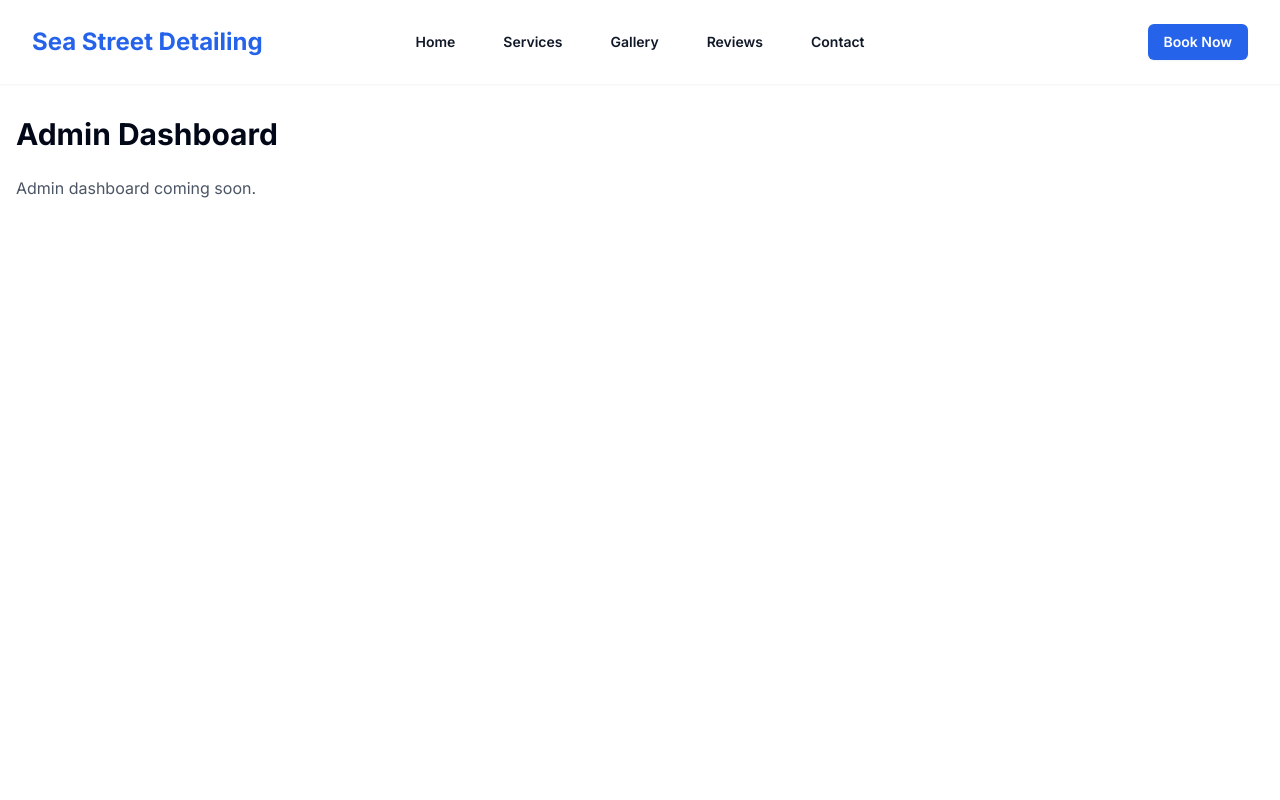
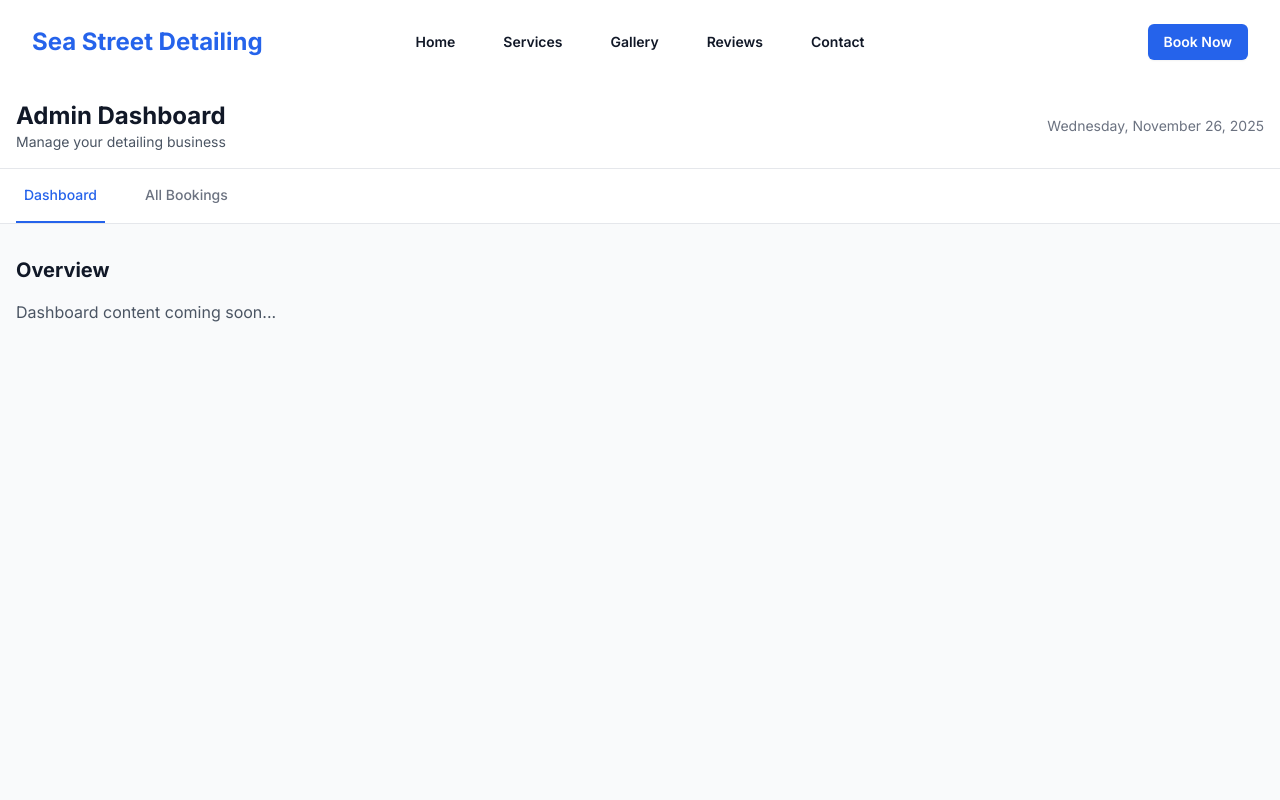
Before and after one commit to MartinHeath04/SeaStreetDetailing-Scheduling-Platform, a Next.js app: page /admin in a window 1280 px wide. Shown: the top 800 px of the page. Built offline with nearby package versions, Linux system fonts and the light colour scheme.

Commit message:
Add admin dashboard layout with navigation tabs
Created basic admin page structure with header and tab navigation for Dashboard and Bookings sections.

```diff
--- a/src/app/admin/page.tsx
+++ b/src/app/admin/page.tsx
@@ -1,8 +1,76 @@
+"use client"
+
+import { useState } from "react"
+
 export default function AdminPage() {
+  const [activeTab, setActiveTab] = useState<'dashboard' | 'bookings'>('dashboard')
+
   return (
-    <div className="container mx-auto px-4 py-8">
-      <h1 className="text-3xl font-bold mb-6">Admin Dashboard</h1>
-      <p className="text-gray-600">Admin dashboard coming soon.</p>
+    <div className="min-h-screen bg-gray-50">
+      {/* Admin Header */}
+      <div className="bg-white border-b border-gray-200">
+        <div className="container mx-auto px-4 py-4">
+          <div className="flex items-center justify-between">
+            <div>
+              <h1 className="text-2xl font-bold text-gray-900">Admin Dashboard</h1>
+              <p className="text-sm text-gray-600">Manage your detailing business</p>
+            </div>
+            <div className="text-sm text-gray-500">
+              {new Date().toLocaleDateString('en-US', {
+                weekday: 'long',
+                year: 'numeric',
+                month: 'long',
+                day: 'numeric'
+              })}
+            </div>
+          </div>
+        </div>
+      </div>
+
+      {/* Navigation Tabs */}
+      <div className="bg-white border-b border-gray-200">
+        <div className="container mx-auto px-4">
+          <div className="flex space-x-8">
+            <button
+              onClick={() => setActiveTab('dashboard')}
+              className={`py-4 px-2 border-b-2 font-medium text-sm transition-colors ${
+                activeTab === 'dashboard'
+                  ? 'border-blue-600 text-blue-600'
+                  : 'border-transparent text-gray-500 hover:text-gray-700 hover:border-gray-300'
+              }`}
+            >
+              Dashboard
+            </button>
+            <button
+              onClick={() => setActiveTab('bookings')}
+              className={`py-4 px-2 border-b-2 font-medium text-sm transition-colors ${
+                activeTab === 'bookings'
+                  ? 'border-blue-600 text-blue-600'
+                  : 'border-transparent text-gray-500 hover:text-gray-700 hover:border-gray-300'
+              }`}
+            >
+              All Bookings
+            </button>
+          </div>
+        </div>
+      </div>
+
+      {/* Main Content */}
+      <div className="container mx-auto px-4 py-8">
+        {activeTab === 'dashboard' && (
+          <div>
+            <h2 className="text-xl font-bold text-gray-900 mb-4">Overview</h2>
+            <p className="text-gray-600">Dashboard content coming soon...</p>
+          </div>
+        )}
+
+        {activeTab === 'bookings' && (
+          <div>
+            <h2 className="text-xl font-bold text-gray-900 mb-4">All Bookings</h2>
+            <p className="text-gray-600">Bookings list coming soon...</p>
+          </div>
+        )}
+      </div>
     </div>
   )
 }
```
